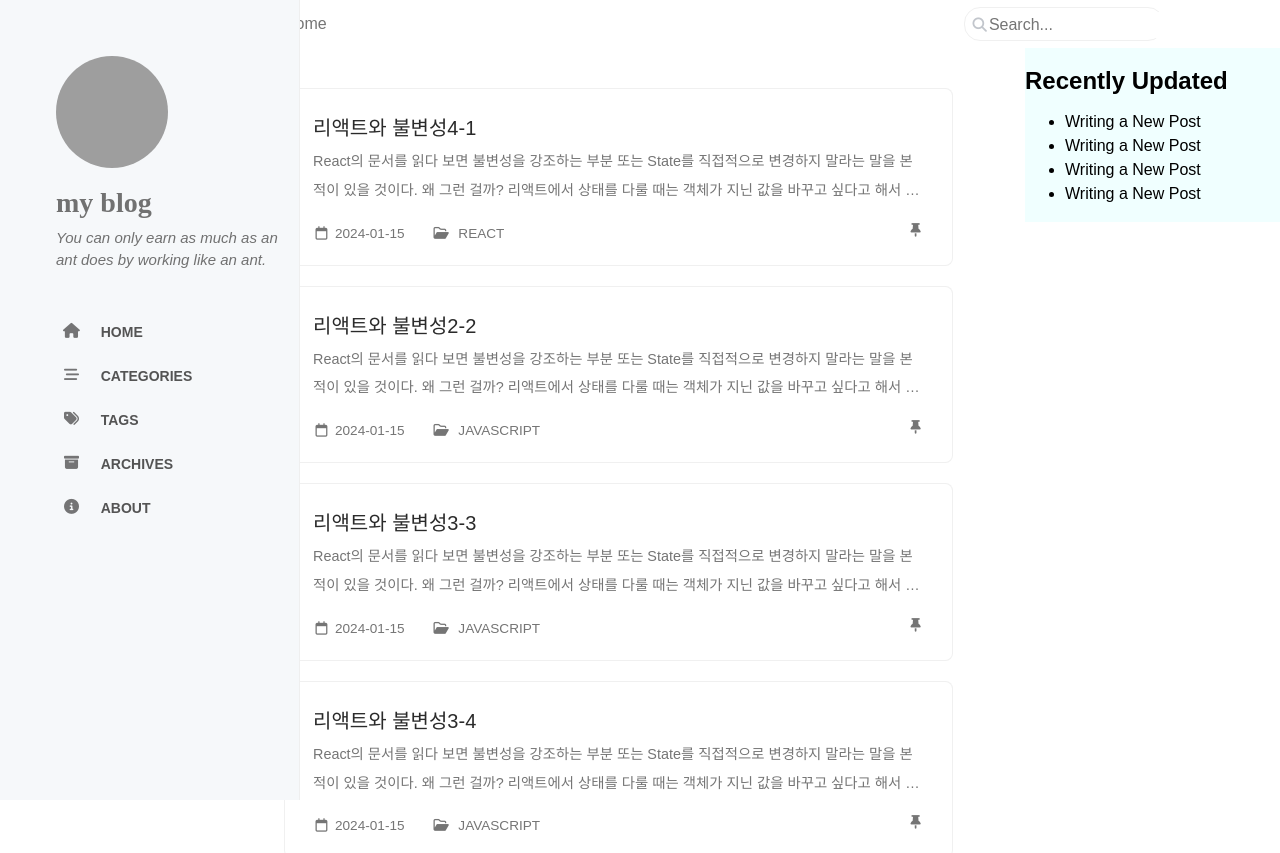
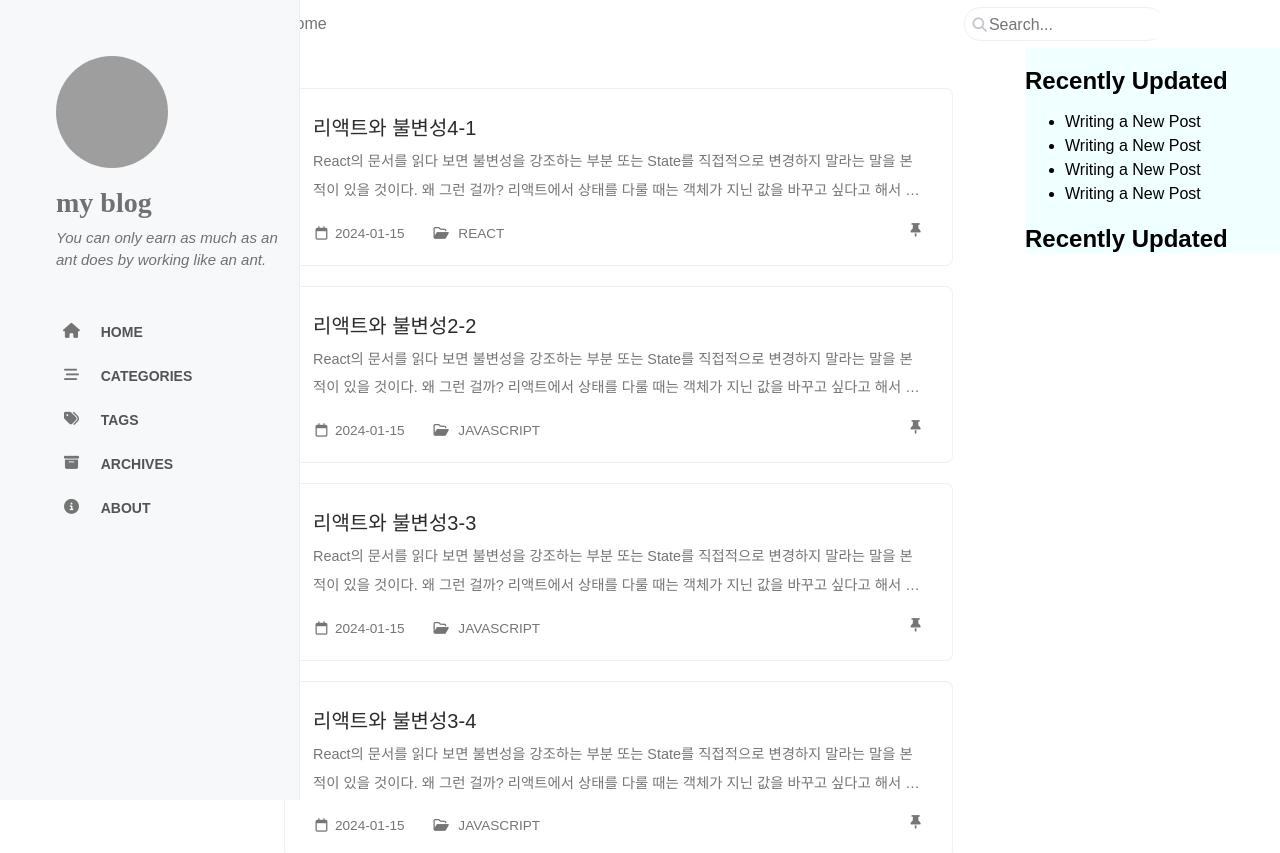
Before and after one commit to nam-yeun-hwa/my-blog, a Next.js app: page / in a window 1280 px wide. Shown: the top 853 px of the page. Built offline with nearby package versions, Linux system fonts and the light colour scheme; grey boxes are pictures that could not be loaded; a web font is replaced by a local one.

Commit message:
Design(TrendingTags):퍼블리싱 추가

```diff
--- a/src/app/_component/common/RecentlyUpdated.tsx
+++ b/src/app/_component/common/RecentlyUpdated.tsx
@@ -20,6 +20,12 @@ export default function RecentlyUpdated() {
           </li>
         </ul>
       </section>
+      <section>
+        <h2 className="panel-heading">Recently Updated</h2>
+        <div>
+          <Link href="url"></Link>
+        </div>
+      </section>
     </div>
   );
 }
```
Also changed, not shown: src/app/_component/common/TrendingTags.tsx (deleted).
